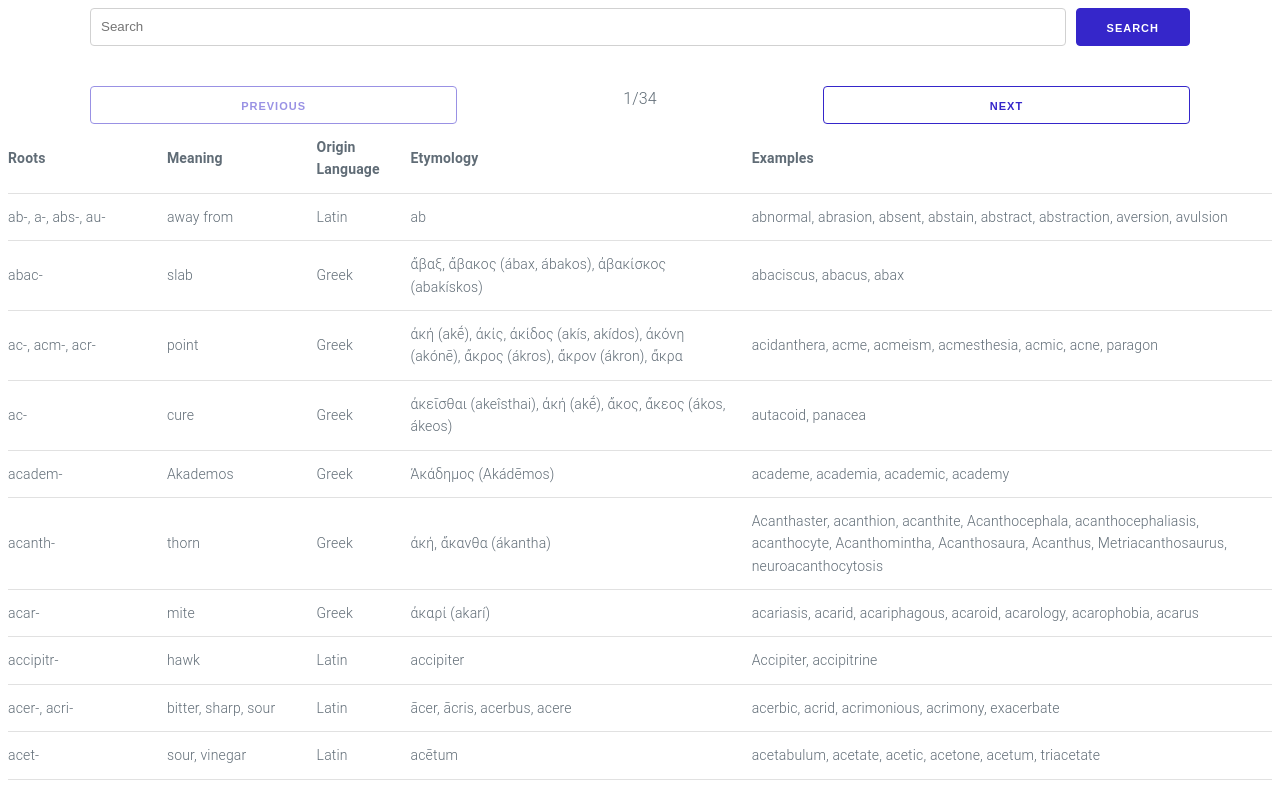
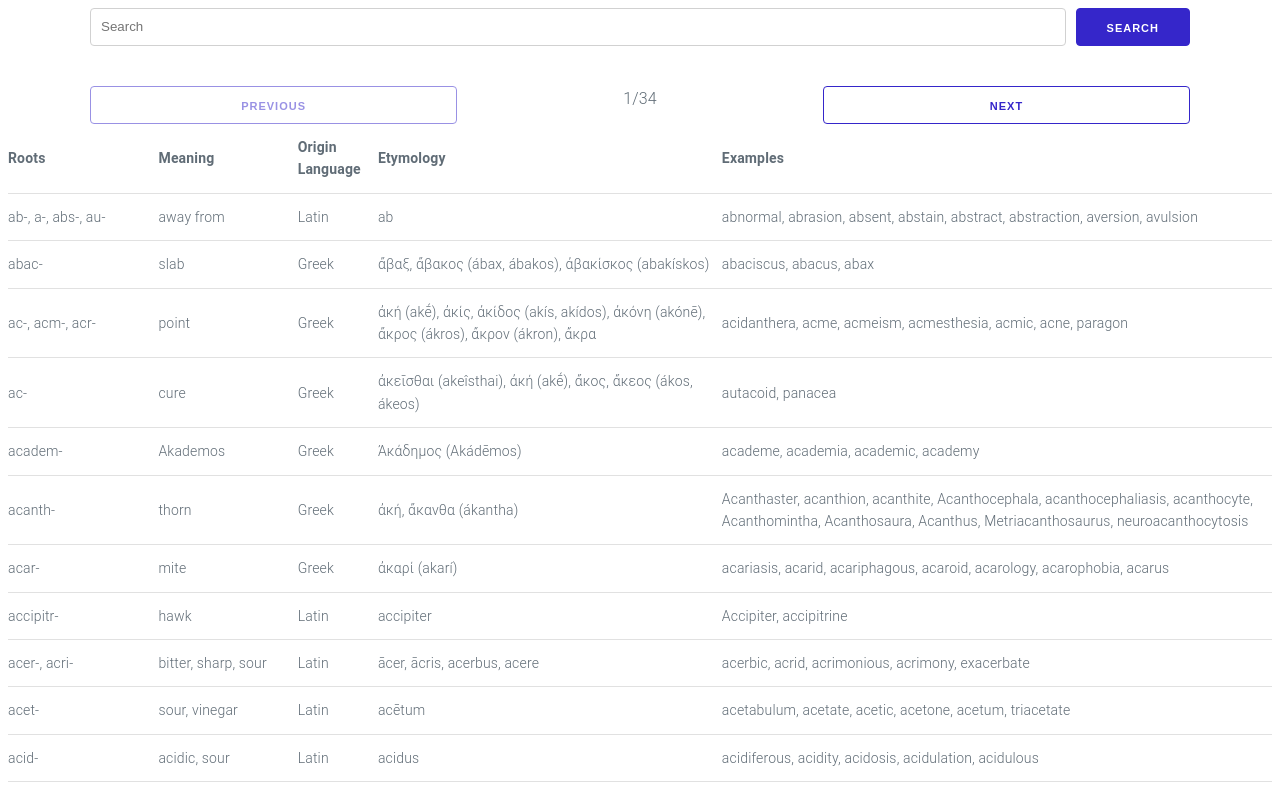
Before and after one commit to joeyciechanowicz/latin-greek-roots, a React (Create React App) app: page / in a window 1280 px wide. Shown: the top 794 px of the page. Built offline with nearby package versions, Linux system fonts and the light colour scheme.

Commit message:
Fixes spelling of right

```diff
--- a/src/index.sass
+++ b/src/index.sass
@@ -14,7 +14,7 @@ $color-primary: #3526ca
 
 td, th
     padding-left: 0
-    padding-rigth: 0
+    padding-right: 0
 
 table
     font-size: 1.4rem
```
Also changed, not shown: 1 other file (tests, documents, lock files or other folders).
